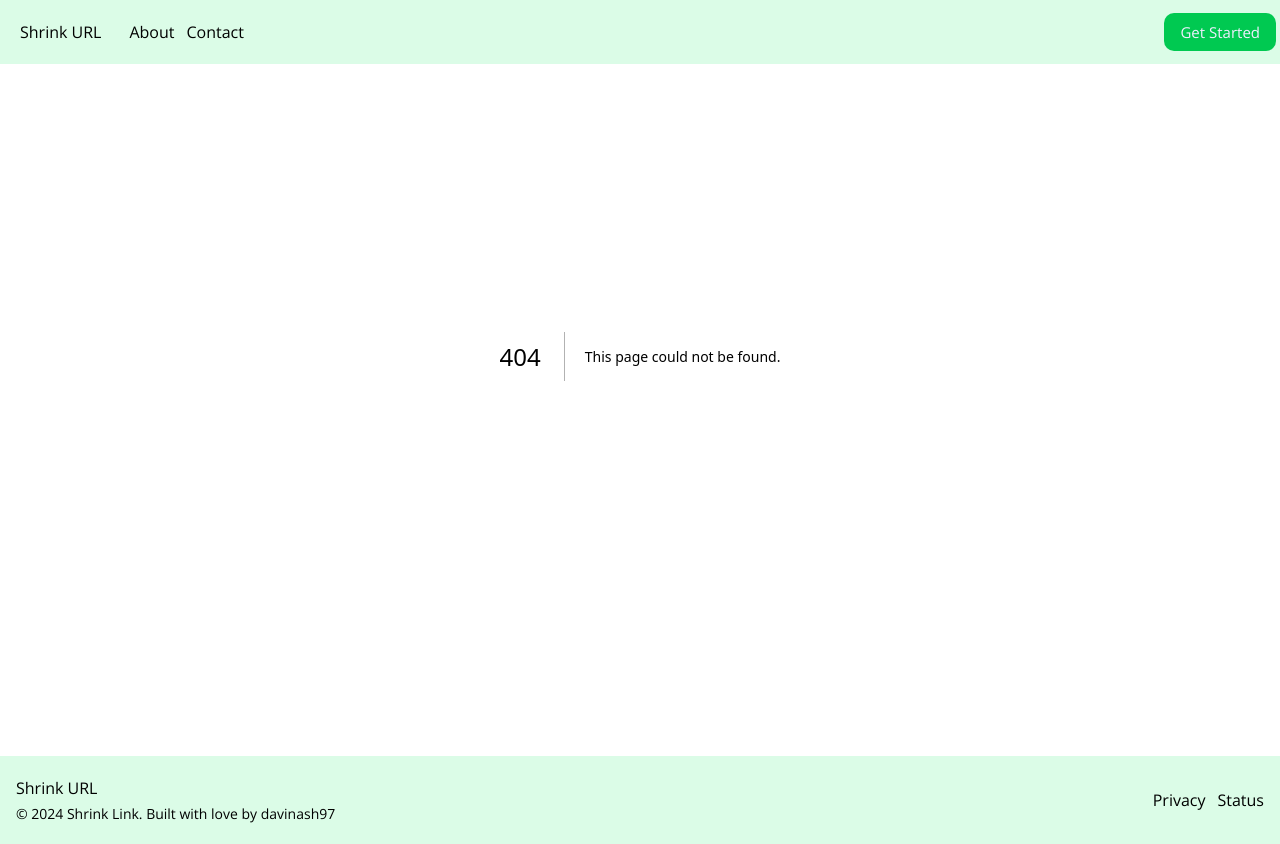
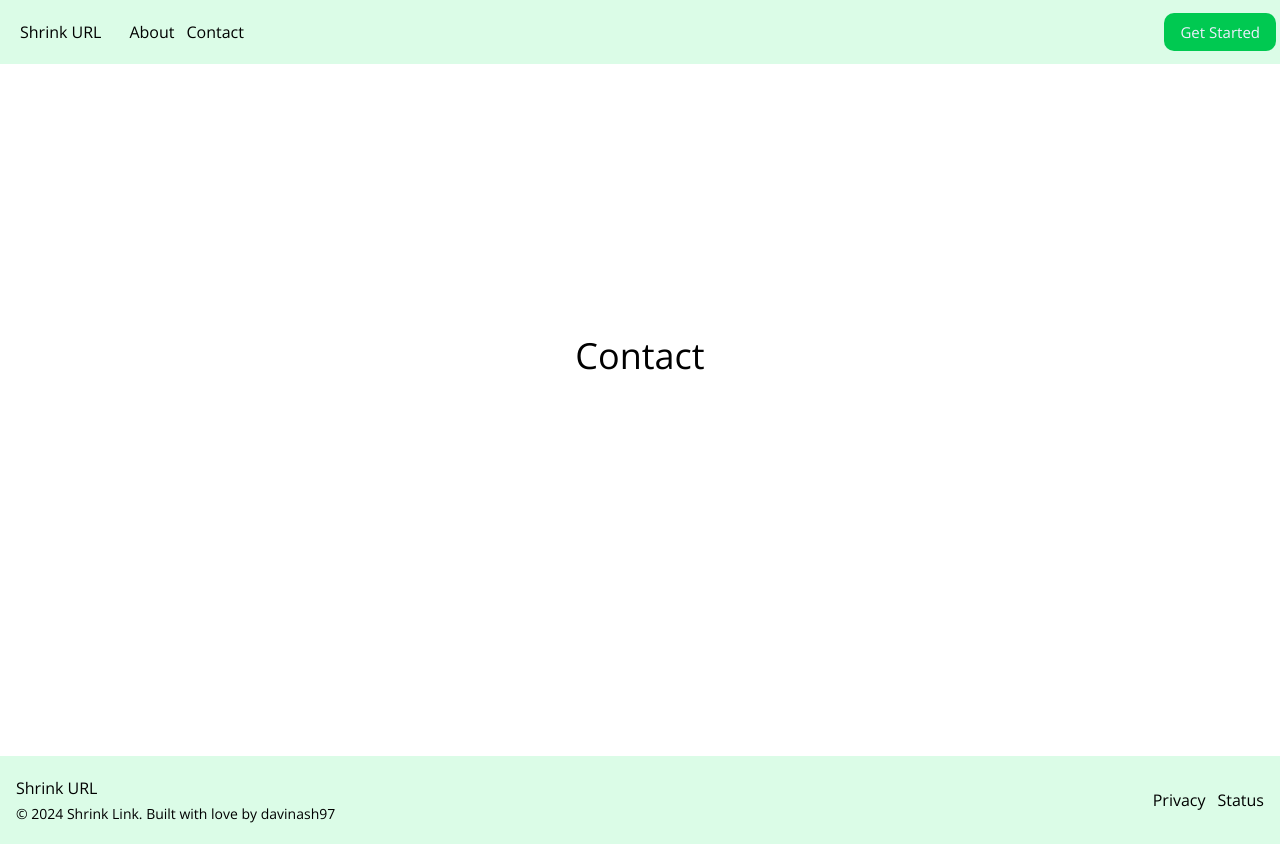
Before and after one commit to davinash97/shorturl-ui, a Next.js app: page /contact in a window 1280 px wide. Before the commit this address had no page. Built offline with nearby package versions, Linux system fonts and the light colour scheme.

Commit message:
add contact, about placeholder

```diff
--- /dev/null
+++ b/app/about/page.tsx
@@ -0,0 +1,9 @@
+export default function About() {
+	return (
+		<div className="flex w-dvw h-dvh items-center justify-center">
+			<div className="flex flex-col gap-4 rounded-xl p-5 w-fit ">
+				<h1 className="w-full text-4xl text-center">About</h1>
+			</div>
+		</div>
+	)
+}
--- /dev/null
+++ b/app/contact/page.tsx
@@ -0,0 +1,9 @@
+export default function Contact() {
+	return (
+		<div className="flex w-dvw h-dvh items-center justify-center">
+			<div className="flex flex-col gap-4 rounded-xl p-5 w-fit ">
+				<h1 className="w-full text-4xl text-center">Contact</h1>
+			</div>
+		</div>
+	)
+}
```
